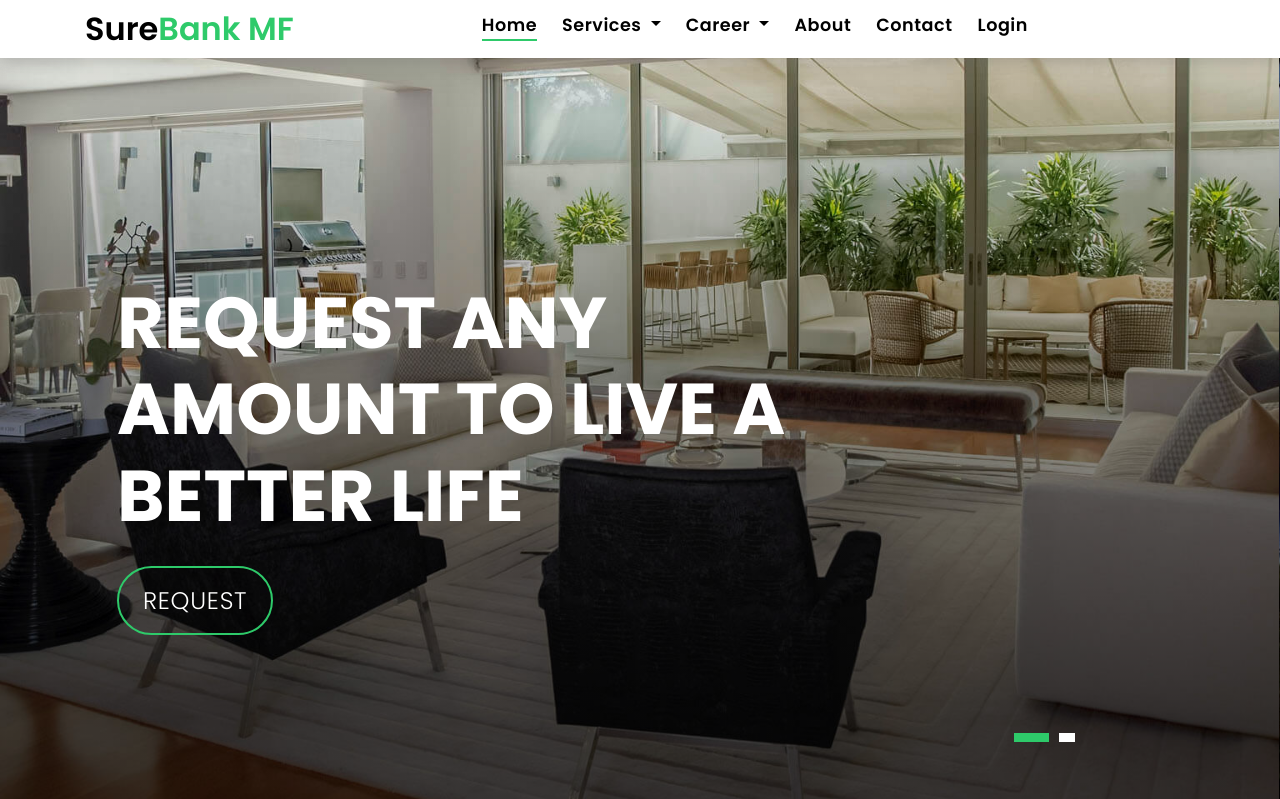
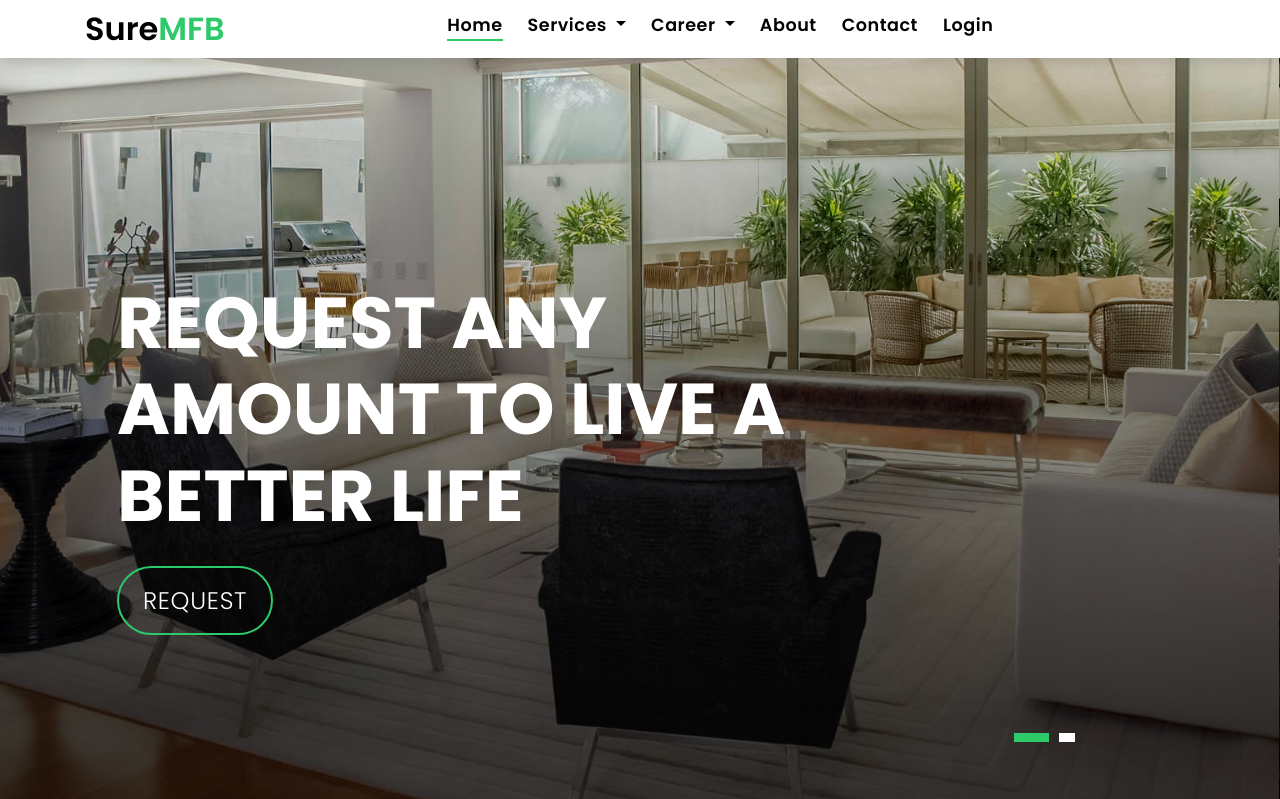
Before and after one commit to Solesty/vulnerableapp, a PHP site: page / in a window 1280 px wide. Shown: the top 799 px of the page. Run offline with PHP 8.4, Linux system fonts and the light colour scheme.

Commit message:
Changed name from SureBank MF to SureMFB

```diff
--- a/contact.php
+++ b/contact.php
@@ -42,7 +42,7 @@
         <span></span>
         <span></span>
       </button>
-      <a class="navbar-brand text-brand" href="">Sure<span class="color-b">Bank MF</span></a>
+      <a class="navbar-brand text-brand" href="">Sure<span class="color-b">MFB</span></a>
       <button type="button" class="btn btn-link nav-search navbar-toggle-box-collapse d-md-none" data-toggle="collapse" data-target="#navbarTogglerDemo01" aria-expanded="false">
         <span class="fa fa-search" aria-hidden="true"></span>
       </button>
--- a/index.php
+++ b/index.php
@@ -42,7 +42,7 @@
         <span></span>
         <span></span>
       </button>
-      <a class="navbar-brand text-brand" href="">Sure<span class="color-b">Bank MF</span></a>
+      <a class="navbar-brand text-brand" href="">Sure<span class="color-b">MFB</span></a>
       <button type="button" class="btn btn-link nav-search navbar-toggle-box-collapse d-md-none" data-toggle="collapse" data-target="#navbarTogglerDemo01" aria-expanded="false">
         <span class="fa fa-search" aria-hidden="true"></span>
       </button>
--- a/new_transaction.php
+++ b/new_transaction.php
@@ -66,7 +66,7 @@ if (isset($_SESSION['success'])) {
         <span></span>
         <span></span>
       </button>
-      <a class="navbar-brand text-brand" href="">Sure<span class="color-b">Bank MF</span></a>
+      <a class="navbar-brand text-brand" href="">Sure<span class="color-b">MFB</span></a>
       <button type="button" class="btn btn-link nav-search navbar-toggle-box-collapse d-md-none" data-toggle="collapse" data-target="#navbarTogglerDemo01" aria-expanded="false">
         <span class="fa fa-search" aria-hidden="true"></span>
       </button>
--- a/submitcv.php
+++ b/submitcv.php
@@ -68,7 +68,7 @@ if (isset($_SESSION['success'])) {
         <span></span>
         <span></span>
       </button>
-      <a class="navbar-brand text-brand" href="">Sure<span class="color-b">Bank MF</span></a>
+      <a class="navbar-brand text-brand" href="">Sure<span class="color-b">MFB</span></a>
       <button type="button" class="btn btn-link nav-search navbar-toggle-box-collapse d-md-none" data-toggle="collapse" data-target="#navbarTogglerDemo01" aria-expanded="false">
         <span class="fa fa-search" aria-hidden="true"></span>
       </button>
```
